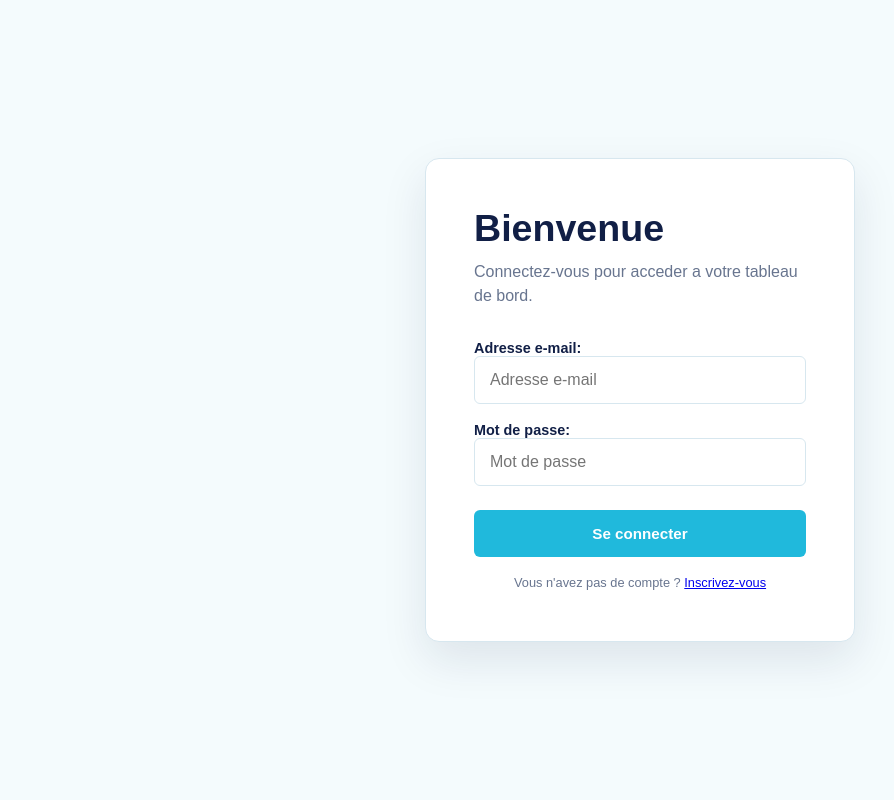
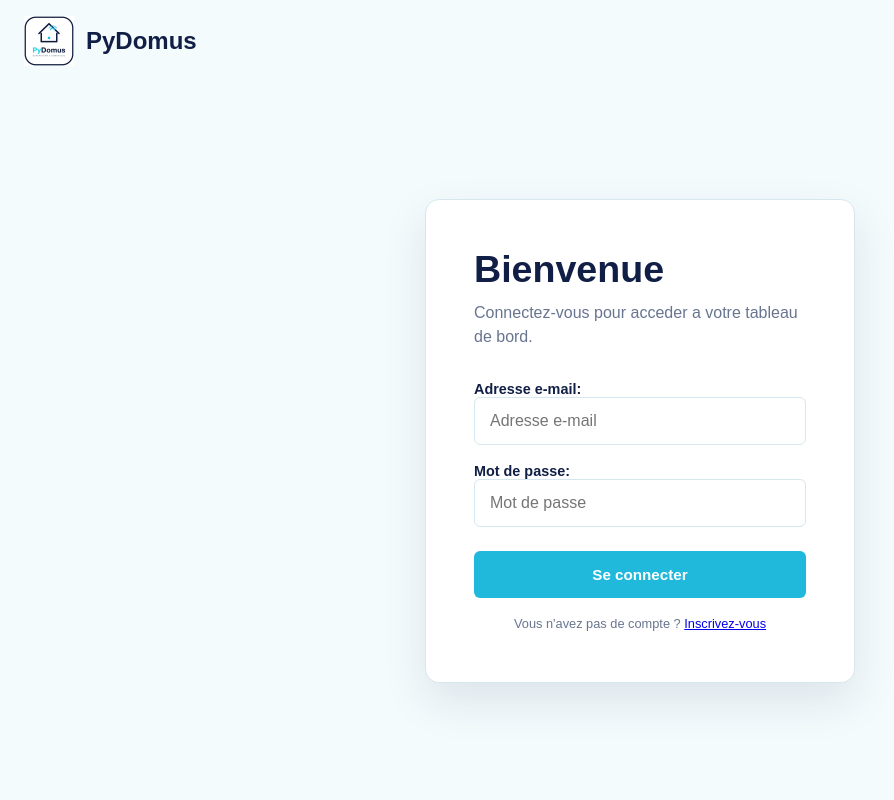
Before and after one commit to Unclad5572/PyDomus, a Django app: page /login/ in a window 1280 px wide. Shown: the whole page, without its empty margins (0-894 px from the left). Run offline with Django 5.2, Linux system fonts and the light colour scheme; parts of the project's set-up code (start-up, migrations or seed data) failed here and were passed over.

Commit message:
Add logo image and update login template with navbar-login

```diff
--- a/backend/static/style.css
+++ b/backend/static/style.css
@@ -14,9 +14,29 @@
     box-sizing: border-box;
 }
 
+.navbar-login {
+    display: flex;
+    align-items: center;
+    gap: 12px;
+    padding: 16px 24px;
+}
+
+.navbar-logo {
+    height: 50px;
+    width: auto;
+}
+
+.navbar-title {
+    font-size: 1.5rem;
+    font-weight: bold;
+    color: var(--navy);
+}
+
 body {
     margin: 0;
     min-height: 100vh;
+    display: flex;
+    flex-direction: column;
     color: var(--navy);
     background: var(--mist);
     font-family: Arial, sans-serif;
@@ -32,7 +52,7 @@ h1 {
 
 .page {
     display: grid;
-    min-height: 100vh;
+    flex: 1;
 }
 
 .login-area {
--- a/backend/templates/login.html
+++ b/backend/templates/login.html
@@ -1,8 +1,13 @@
 {% extends 'base.html' %}
+{% load static %}
 
 {% block title %}Connexion | PyDomus{% endblock %}
 
 {% block content %}
+    <nav class="navbar-login">
+        <img src="{% static 'images/logo.jpeg' %}" alt="Logo PyDomus" class="navbar-logo">
+        <span class="navbar-title">PyDomus</span>
+    </nav>
     <main class="page">
         <section class="login-area" aria-labelledby="login-title">
             <div class="login-card">
```
Also changed, not shown: backend/static/images/logo.jpeg (added).
